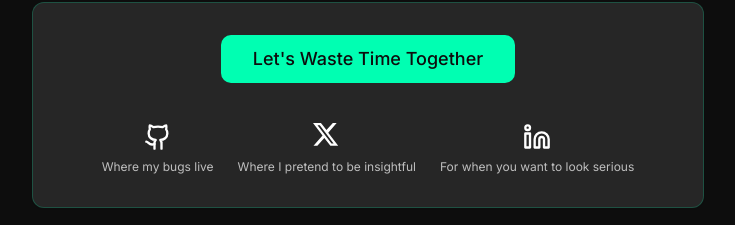
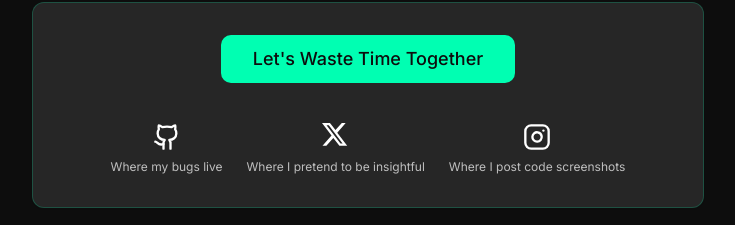
Before and after one commit to Magma-x/portfolio-site-v1, a React (Vite) app: page / in a window 1280 px wide. Shown: the part 5476-5701 px from the top of the page, without its empty margins (272-1007 px from the left). Built offline with nearby package versions, Linux system fonts and the light colour scheme.

Commit message:
Fix: Update LinkedIn icon and text
Replaced the LinkedIn icon in the Contact section with an Instagram icon and updated the accompanying text to match the Instagram theme, maintaining the sarcastic tone.

```diff
--- a/src/components/Contact.tsx
+++ b/src/components/Contact.tsx
@@ -2,7 +2,7 @@
 import React, { useState } from 'react';
 import { Button } from '@/components/ui/button';
 import { Card, CardContent } from '@/components/ui/card';
-import { Github, Linkedin } from 'lucide-react';
+import { Github, Instagram } from 'lucide-react';
 
 const Contact: React.FC = () => {
   const [buttonText, setButtonText] = useState("Let's Waste Time Together");
@@ -66,14 +66,14 @@ const Contact: React.FC = () => {
               </a>
 
               <a
-                href="https://linkedin.com"
+                href="https://instagram.com"
                 target="_blank"
                 rel="noopener noreferrer"
                 className="text-white hover:text-neonMint transition-colors group"
               >
                 <div className="flex flex-col items-center gap-2">
-                  <Linkedin size={28} className="group-hover:animate-wiggle" />
-                  <span className="text-xs text-white/70 group-hover:text-neonMint">For when you want to look serious</span>
+                  <Instagram size={28} className="group-hover:animate-wiggle" />
+                  <span className="text-xs text-white/70 group-hover:text-neonMint">Where I post code screenshots</span>
                 </div>
               </a>
             </div>
```
